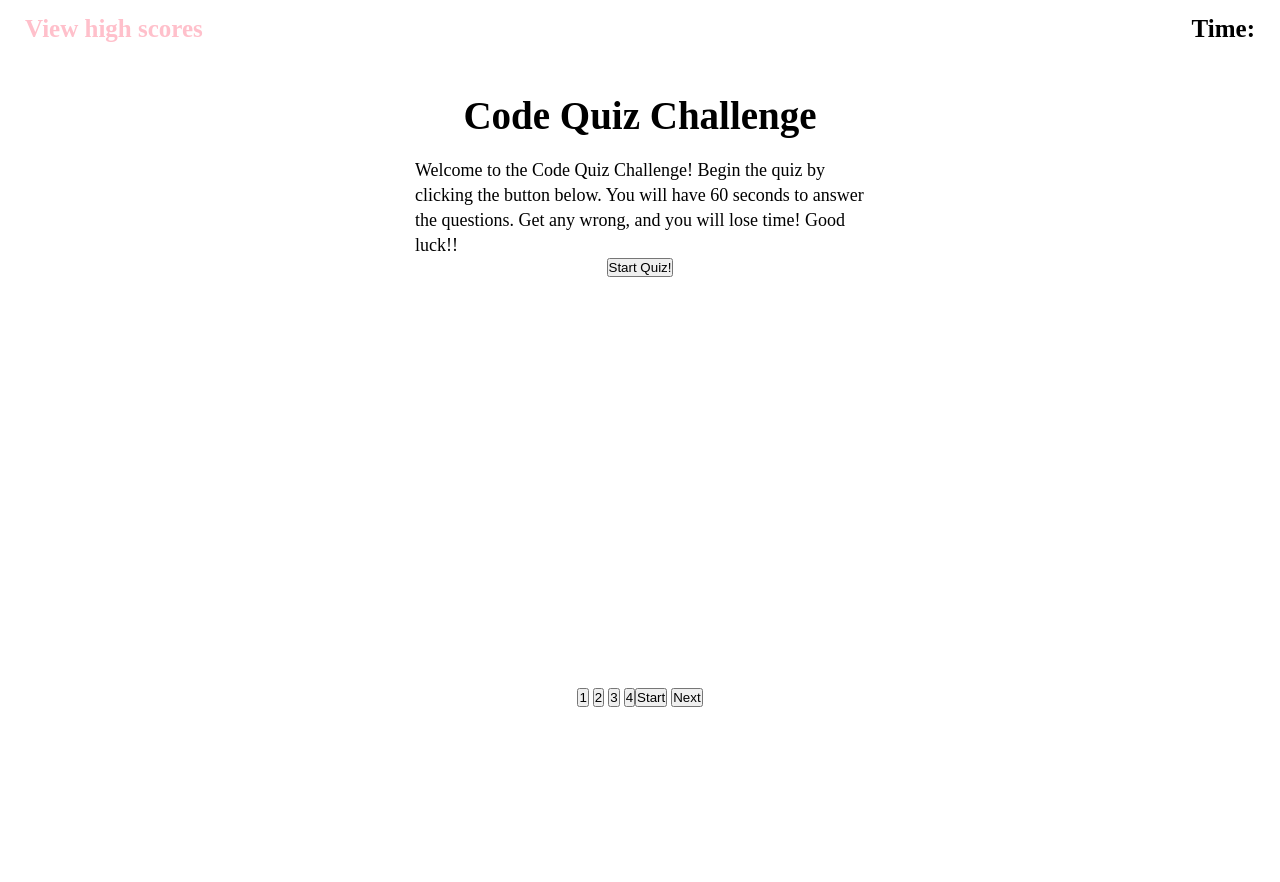
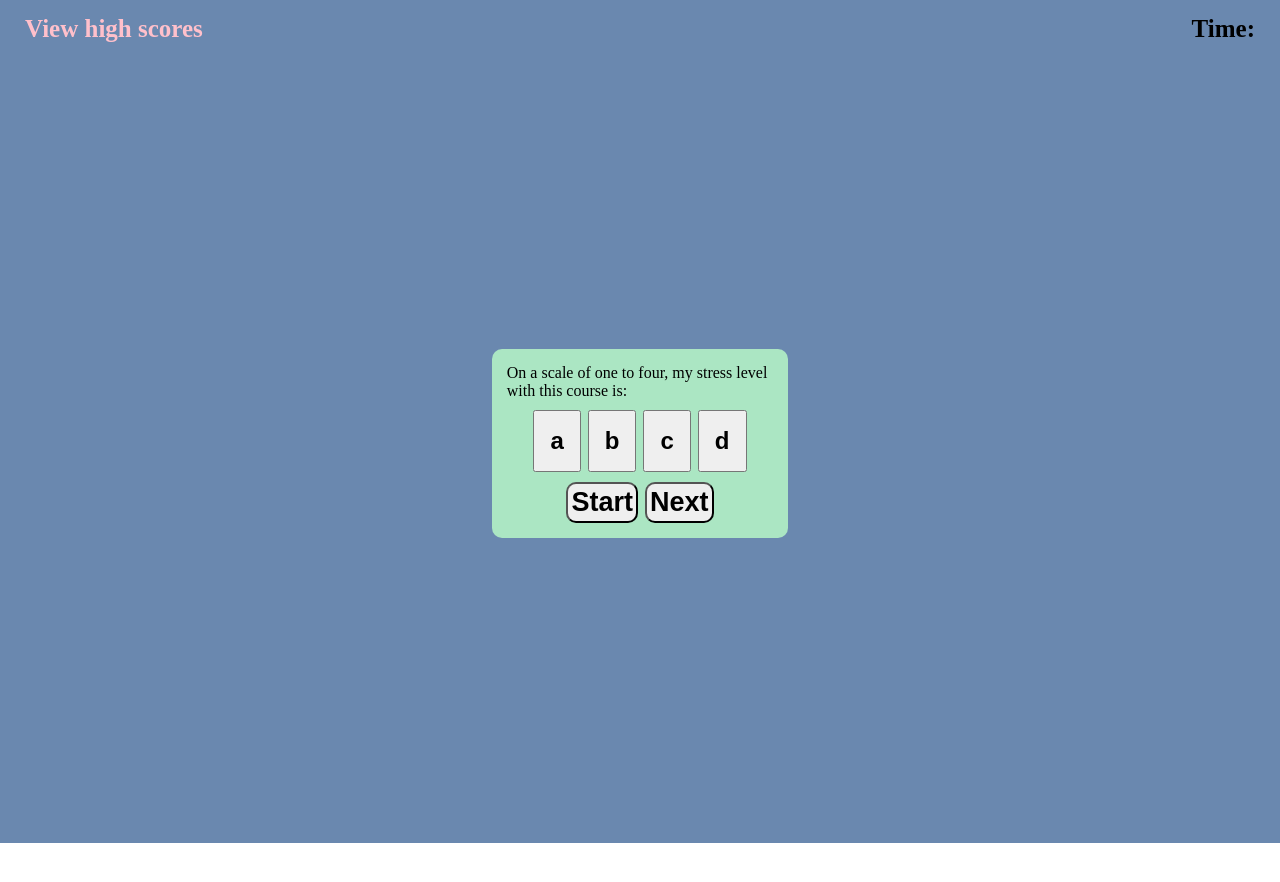
Before and after one commit to Jmuel9999/challenge3-codequiz, a plain HTML site: page index.html in a window 1280 px wide. Both pictures are taken after a click on the button "Start". After the commit the page ends 843 px from the top, so only its background shows below. Drawn offline with Linux system fonts and the light colour scheme.

Commit message:
Re-styled buttons, start button now works in JS

```diff
--- a/assets/css/style.css
+++ b/assets/css/style.css
@@ -4,12 +4,82 @@
   box-sizing: border-box;
 }
 
+.containerone {
+  padding: 70px;
+  margin: 0;
+  display: flex;
+  justify-content: center;
+  align-items: center;
+  width: 100vw;
+  height: 100vh;
+  background-color: rgb(106, 136, 175);
+}
+
 .quizcontainer {
   display: flex;
-  width: 100vw;
-  height: 100vh;
+  justify-content: space-around;
+  align-items: center;
+  flex-direction: column;
+  width: 800px;
+  max-width: 26%;
+  background-color: rgb(171, 230, 195);
+  border-radius: 10px;
+  padding: 15px;
+}
+
+/*button display style start*/
+.quizbtns {
+  display: flex;
+  align-items: center;
   justify-content: center;
+  max-height: 60%;
+  gap: 7px;
+  margin-bottom: 10px;
+  margin-top: 10px;
+}
+
+.btn {
+  height: 90%;
+  font-size: 24px;
+  font-weight: 600;
+  padding: 15px;
+}
+
+.btncontrols {
+  display: flex;
+  flex-wrap: wrap;
+  gap: 7px;
+}
+
+.btn.correct {
+  background-color: rgb(33, 209, 136);
+}
+
+.btn.incorrect {
+  background-color: red;
+}
+
+.start-btn {
+  padding: 3px;
+  border-radius: 10px;
+  font-size: 27px;
+  font-weight: bold;
+}
+
+.next-btn {
+  padding: 3px;
+  border-radius: 10px;
+  font-size: 27px;
+  font-weight: bold;
+}
+
+.divspan {
+  display: flex;
   align-items: center;
+}
+
+span {
+  font-size: 20px;
 }
 
 /*nav style start*/
@@ -27,6 +97,8 @@
   flex-wrap: wrap;
   align-items: flex-end;
   justify-content: space-between;
+  z-index: 9999;
+  background-color: rgb(106, 136, 175);
 }
 
 .navflex p {
@@ -36,7 +108,7 @@
 /*end of nav style*/
 
 /*challenge window style start*/
-.quizstarth2 {
+/* .quizstarth2 {
   padding: 50px 0 0 0;
   display: flex;
   flex-wrap: wrap;
@@ -52,4 +124,8 @@
   width: 100%;
   font-size: 18px;
   line-height: 25px;
-}
+} */
+
+/* .hide {
+  display: none;
+} */
--- a/assets/js/script.js
+++ b/assets/js/script.js
@@ -1,32 +1,57 @@
 //querySelector variables for DOM manipulation
-var startBtn = document.getElementById("startquiz");
+var startBtn = document.getElementById("startbtn");
 var prequizContainer = document.getElementById("prequiz");
 var quizContainer = document.getElementById("quiz-container");
 //var submitButton = document.getElementById("submit");
 var resultsContainer = document.getElementById("results");
+var questionEl = document.getElementById("question");
+var answerEl = document.getElementById("answerbtns")
 
-const randomQuestions, currentQuestionIndex;
+let randomQuestions, currentQuestionIndex;
 
 startBtn.addEventListener("click", startQuiz);
 
 
-//Question array
+// //Question array
+// var quizQuestions = [
+//     {questionOne: "Commonly used data types DO NOT include:",
+//         answers: {1: "strings", 2: "booleans", 3: "alerts", 4: "numbers"},
+//             correctAnswer: "3"},
+//     {questionTwo: "The condition of an if/else statement is enclosed with ___________.",
+//         answers: {1: "quotes", 2: "curly brackets", 3: "parenthesis", 4: "square brackets"},
+//             correctAnswer: "3"},
+//     {questionThree: "Arrays in JavaScript can be used to store ____________.",
+//         answers: {1: "numbers and strings", 2: "other arrays", 3: "booleans", 4: "all of the above"},
+//             correctAnswer: "4"},
+//     {questionFour: "String values must be enclosed within _____________ when being assigned to variables.",
+//         answers: {1: "commas", 2: "curly brackets", 3: "quotes", 4: "parenthesis"},
+//             correctAnswer: "3"},
+//     {questionFive: "A very useful tool used during development and debugging for printing content to the debugger is:",
+//         answers: {1: "JavaScript", 2: "terminal/bash", 3: "for loops", 4: "console.log"},
+//             correctAnswer: "4"},
+// ];
+
 var quizQuestions = [
-    {questionOne: "Commonly used data types DO NOT include:",
-        answers: {1: "strings", 2: "booleans", 3: "alerts", 4: "numbers"},
-            correctAnswer: "3"},
-    {questionTwo: "The condition of an if/else statement is enclosed with ___________.",
-        answers: {1: "quotes", 2: "curly brackets", 3: "parenthesis", 4: "square brackets"},
-            correctAnswer: "3"},
-    {questionThree: "Arrays in JavaScript can be used to store ____________.",
-        answers: {1: "numbers and strings", 2: "other arrays", 3: "booleans", 4: "all of the above"},
-            correctAnswer: "4"},
-    {questionFour: "String values must be enclosed within _____________ when being assigned to variables.",
-        answers: {1: "commas", 2: "curly brackets", 3: "quotes", 4: "parenthesis"},
-            correctAnswer: "3"},
-    {questionFive: "A very useful tool used during development and debugging for printing content to the debugger is:",
-        answers: {1: "JavaScript", 2: "terminal/bash", 3: "for loops", 4: "console.log"},
-            correctAnswer: "4"},
+    { question: "Commonly used data types DO NOT include:",
+      answers: [{ text: "strings", correct: false}, {text:"booleans", correct: false },
+      {text: "alerts", correct: true}, {text: "numbers", correct: false}]
+    },
+    { question: "The condition of an if/else statement is enclosed with ___________.",
+    answers: [{ text: "quotes", correct: false}, {text:"curly brackets", correct: false },
+      {text: "parenthesis", correct: true}, {text: "square brackets", correct: false}]
+    },
+    { question: "Arrays in JavaScript can be used to store ____________.",
+    answers: [{ text: "numbers and strings", correct: false}, {text:"other arrays", correct: false },
+    {text: "booleans", correct: false}, {text: "all of the above", correct: true}]
+    },
+    { question: "String values must be enclosed within ____________ when being assigned to variables.",
+    answers: [{ text: "commas", correct: false}, {text:"curly brackets", correct: false },
+    {text: "quotes", correct: true}, {text: "parenthesis", correct: false}]
+    },
+    { question: "On a scale of one to four, my stress level with this course is: ",
+    answers: [{ text: "1", correct: false}, {text:"2", correct: false },
+    {text: "3", correct: false}, {text: "457367563745.6", correct: true}]
+    },
 ];
 
 function startQuiz(){
@@ -44,7 +69,7 @@ function nextQuestion(){
 };
 
 function showQuestion(question){
-
+    questionEl.innerText = question.question
 };
 
 function selectAnswer(){
--- a/index.html
+++ b/index.html
@@ -14,26 +14,22 @@
         <p>Time:</p>
       </nav>
     </h1>
-    <section class="prequiz">
-      <div id="quizstart">
-        <h2 class="quizstarth2">Code Quiz Challenge</h2>
-        <div class="quizstartinner">
-          Welcome to the Code Quiz Challenge! Begin the quiz by clicking the
-          button below. You will have 60 seconds to answer the questions. Get
-          any wrong, and you will lose time! Good luck!!
-          <button id="startquiz" class="startquizbtn">Start Quiz!</button>
-        </div>
-      </div>
-    </section>
+    <div class="containerone">
       <div id="quiz-container" class="quizcontainer">
         <!--rewrite "hide"-->
         <div id="question-container" class="hide">
-        <div id="question"></div>
+          <div id="question" class="divspan">
+            <span
+              >Welcome to the Code Quiz Challenge! Begin the quiz by clicking
+              the button below. You will have 60 seconds to answer the
+              questions. Get any wrong, and you will lose time! Good luck!!
+            </span>
+          </div>
           <div id="answerbtns" class="quizbtns">
-          <button class="btn">1</button>
-          <button class="btn">2</button>
-          <button class="btn">3</button>
-          <button class="btn">4</button>
+            <button class="btn">a</button>
+            <button class="btn">b</button>
+            <button class="btn">c</button>
+            <button class="btn">d</button>
           </div>
         </div>
         <div class="btncontrols">
@@ -41,6 +37,7 @@
           <button id="nextbtn" class="next-btn">Next</button>
         </div>
       </div>
+    </div>
     <script src="./assets/js/script.js"></script>
   </body>
 </html>
```
Lines whose indentation alone changed are shown as unchanged.
